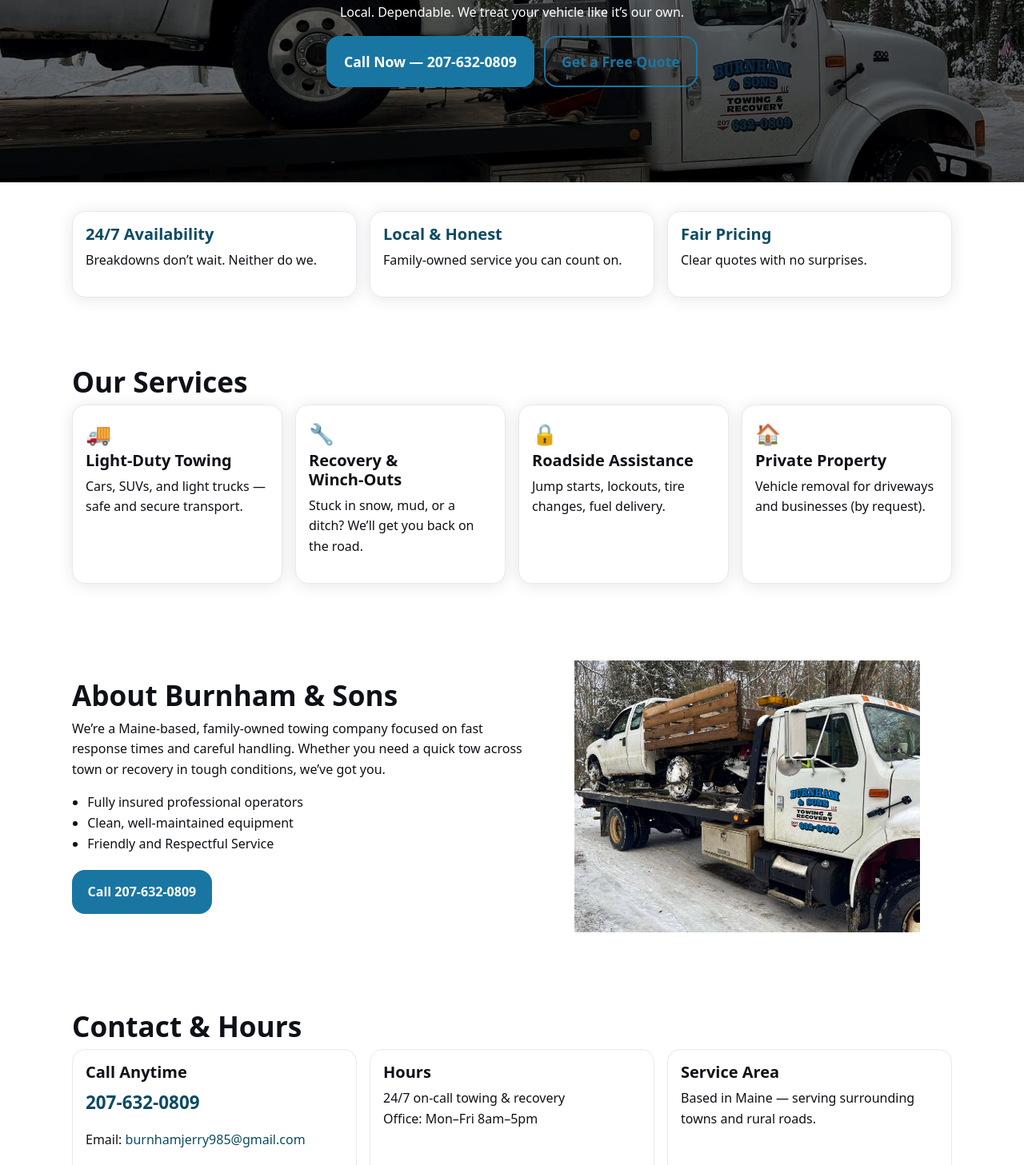
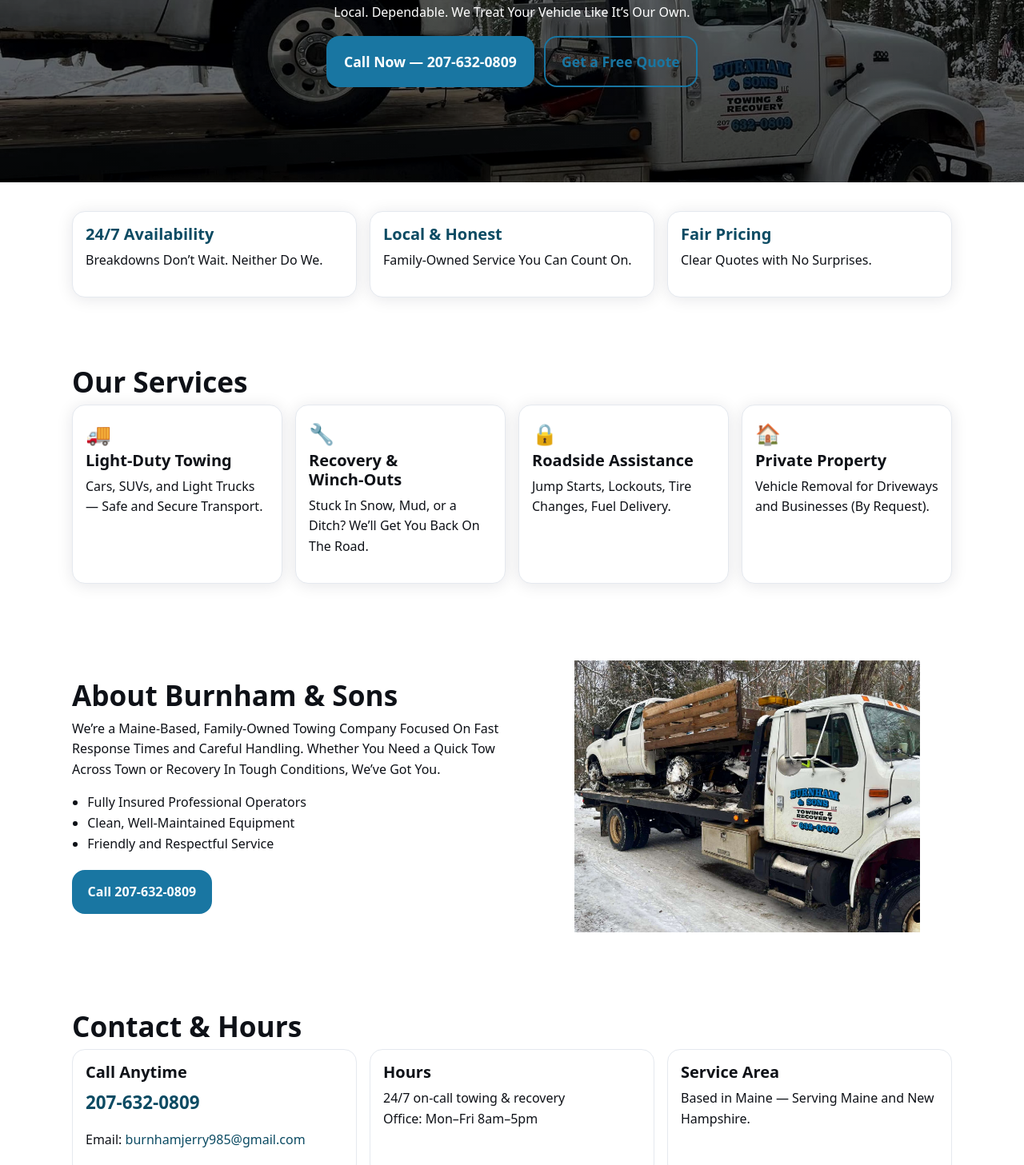
Before and after one commit to burnhamtowing/burnhamtowing.github.io, a plain HTML site: page index.html in a window 1280 px wide. Shown: the part 517-1974 px from the top of the page at 80% size. Drawn offline with Linux system fonts and the light colour scheme.

Commit message:
Update index.html

```diff
--- a/index.html
+++ b/index.html
@@ -35,7 +35,7 @@
     <div class="hero-overlay"></div>
     <div class="hero-inner container">
       <h1>Fast, Friendly Towing &amp; Recovery</h1>
-      <p>Local. Dependable. We treat your vehicle like it’s our own.</p>
+      <p>Local. Dependable. We Treat Your Vehicle Like It’s Our Own.</p>
       <div class="cta-row">
         <a class="btn solid xl" href="tel:+12076320809">Call Now — 207‑632‑0809</a>
         <a class="btn ghost xl" href="#contact">Get a Free Quote</a>
@@ -46,15 +46,15 @@
   <section class="trust container">
     <div class="trust-card">
       <h3>24/7 Availability</h3>
-      <p>Breakdowns don’t wait. Neither do we.</p>
+      <p>Breakdowns Don’t Wait. Neither Do We.</p>
     </div>
     <div class="trust-card">
       <h3>Local &amp; Honest</h3>
-      <p>Family‑owned service you can count on.</p>
+      <p>Family‑Owned Service You Can Count On.</p>
     </div>
     <div class="trust-card">
       <h3>Fair Pricing</h3>
-      <p>Clear quotes with no surprises.</p>
+      <p>Clear Quotes with No Surprises.</p>
     </div>
   </section>
 
@@ -64,22 +64,22 @@
       <article class="card">
         <div class="icon">🚚</div>
         <h3>Light‑Duty Towing</h3>
-        <p>Cars, SUVs, and light trucks — safe and secure transport.</p>
+        <p>Cars, SUVs, and Light Trucks — Safe and Secure Transport.</p>
       </article>
       <article class="card">
         <div class="icon">🔧</div>
         <h3>Recovery &amp; Winch‑Outs</h3>
-        <p>Stuck in snow, mud, or a ditch? We’ll get you back on the road.</p>
+        <p>Stuck In Snow, Mud, or a Ditch? We’ll Get You Back On The Road.</p>
       </article>
       <article class="card">
         <div class="icon">🔒</div>
         <h3>Roadside Assistance</h3>
-        <p>Jump starts, lockouts, tire changes, fuel delivery.</p>
+        <p>Jump Starts, Lockouts, Tire Changes, Fuel Delivery.</p>
       </article>
       <article class="card">
         <div class="icon">🏠</div>
         <h3>Private Property</h3>
-        <p>Vehicle removal for driveways and businesses (by request).</p>
+        <p>Vehicle Removal for Driveways and Businesses (By Request).</p>
       </article>
     </div>
   </section>
@@ -88,10 +88,10 @@
     <div class="about-grid">
       <div class="about-text">
         <h2>About Burnham &amp; Sons</h2>
-        <p>We’re a Maine‑based, family‑owned towing company focused on fast response times and careful handling. Whether you need a quick tow across town or recovery in tough conditions, we’ve got you.</p>
+        <p>We’re a Maine‑Based, Family‑Owned Towing Company Focused On Fast Response Times and Careful Handling. Whether You Need a Quick Tow Across Town or Recovery In Tough Conditions, We’ve Got You.</p>
         <ul class="bullets">
-          <li>Fully insured professional operators</li>
-          <li>Clean, well‑maintained equipment</li>
+          <li>Fully Insured Professional Operators</li>
+          <li>Clean, Well‑Maintained Equipment</li>
           <li>Friendly and Respectful Service</li>
         </ul>
         <a class="btn solid" href="tel:+12076320809">Call 207‑632‑0809</a>
@@ -116,7 +116,7 @@
       </div>
       <div class="contact-card">
         <h3>Service Area</h3>
-        <p>Based in Maine — serving surrounding towns and rural roads.</p>
+        <p>Based in Maine — Serving Maine and New Hampshire.</p>
       </div>
     </div>
   </section>
```
